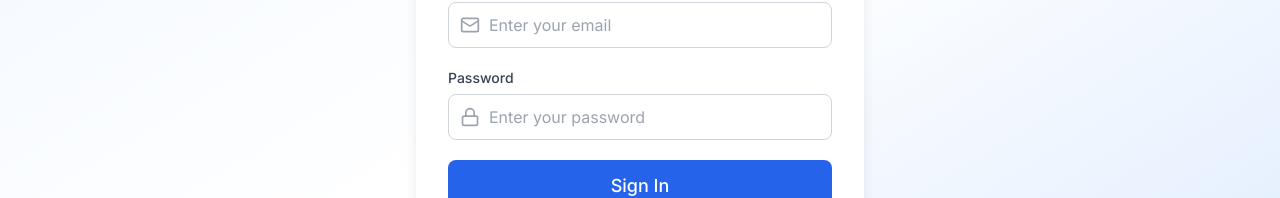
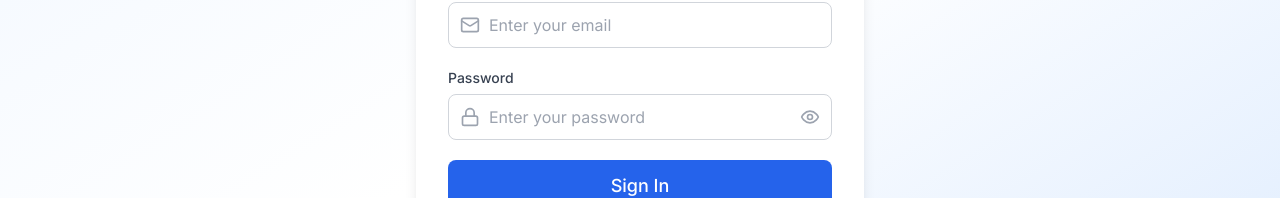
Before and after one commit to BillohMBarry/SmartAttendanceSystem, a Next.js app in the folder Frontend/: page /login in a window 1280 px wide. Shown: the part 354-552 px from the top of the page. Built offline with nearby package versions, Linux system fonts and the light colour scheme.

Commit message:
add eye toggle icon for password

```diff
--- a/Frontend/src/app/login/page.tsx
+++ b/Frontend/src/app/login/page.tsx
@@ -13,7 +13,7 @@ import { useAuth } from '@/hooks/useAuth';
 import { Card } from '@/components/ui/Card';
 import { Input } from '@/components/ui/Input';
 import { Button } from '@/components/ui/Button';
-import { Mail, Lock, AlertCircle } from 'lucide-react';
+import { Mail, Lock, AlertCircle, Eye, EyeOff } from 'lucide-react';
 import Link from 'next/link';
 
 /**
@@ -33,6 +33,7 @@ type LoginFormData = z.infer<typeof loginSchema>;
 export default function LoginPage() {
     const { login, isLoading } = useAuth();
     const [error, setError] = useState<string | null>(null);
+    const [showPassword, setShowPassword] = useState(false);
 
     const {
         register,
@@ -96,9 +97,22 @@ export default function LoginPage() {
                         {/* Password input */}
                         <Input
                             label="Password"
-                            type="password"
+                            type={showPassword ? 'text' : 'password'}
                             placeholder="Enter your password"
                             leftIcon={<Lock className="h-5 w-5" />}
+                            rightIcon={
+                                <button
+                                    type="button"
+                                    onClick={() => setShowPassword(!showPassword)}
+                                    className="focus:outline-none hover:text-gray-600 transition-colors"
+                                >
+                                    {showPassword ? (
+                                        <EyeOff className="h-5 w-5" />
+                                    ) : (
+                                        <Eye className="h-5 w-5" />
+                                    )}
+                                </button>
+                            }
                             error={errors.password?.message}
                             {...register('password')}
                         />
@@ -119,7 +133,7 @@ export default function LoginPage() {
                     {/* Signup link */}
                     <div className="mt-6 text-center">
                         <p className="text-sm text-gray-600">
-                            Don't have an account?{' '}
+                            Don&apos;t have an account?{' '}
                             <Link href="/signup" className="text-primary-600 hover:text-primary-700 font-medium">
                                 Sign up
                             </Link>
```
